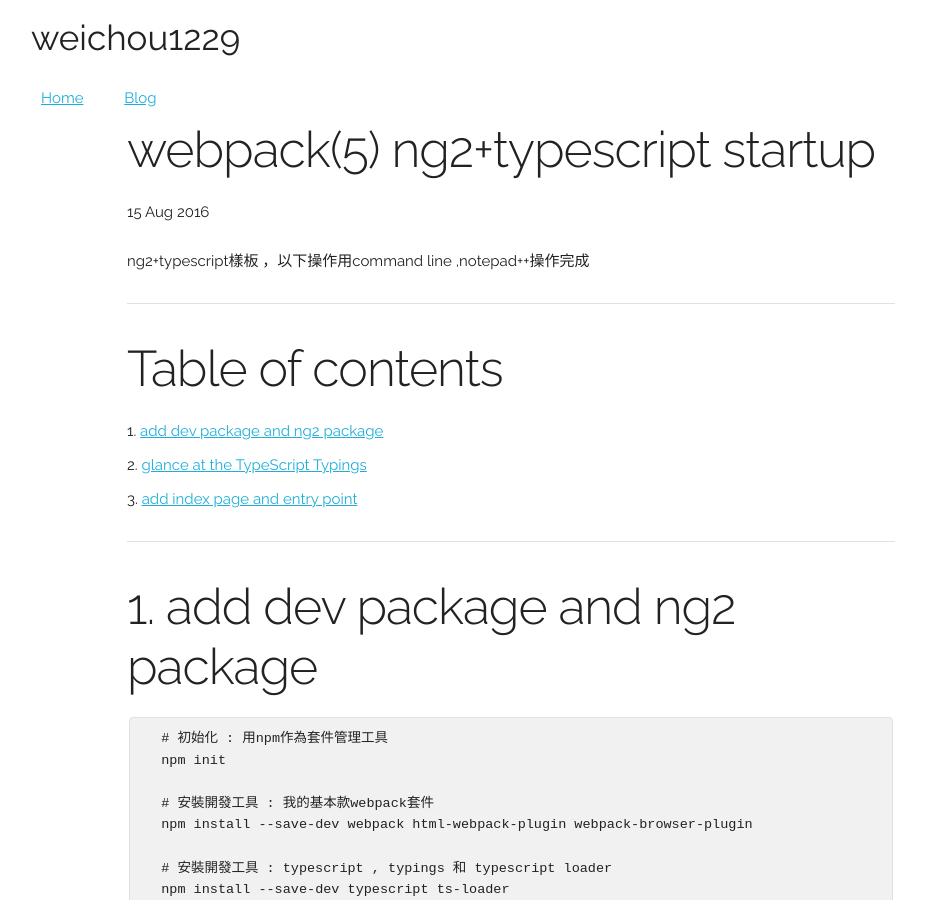
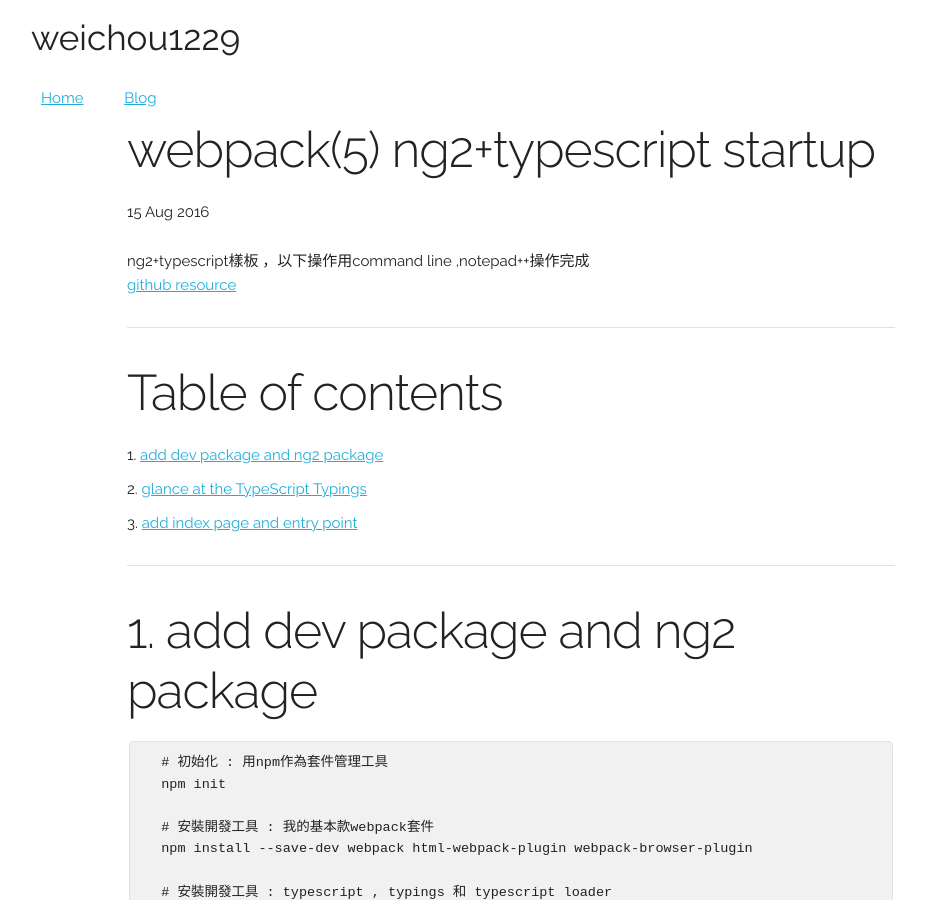
Before and after one commit to weichou1229/weichou.github.io, a Jekyll site: the page built from _posts/blog/2016-08-15-webpack-ng2-typescript-startup.md, in a window 1280 px wide and 900 px high. Shown: the whole window, without its empty margins (129-1055 px from the left). Built offline with Jekyll 4.4.1, drawn with Linux system fonts in a browser that asks for light colours; comment, search, counter and statistics services are not loaded.

Commit message:
ng2 startup

```diff
--- a/_posts/blog/2016-08-15-webpack-ng2-typescript-startup.md
+++ b/_posts/blog/2016-08-15-webpack-ng2-typescript-startup.md
@@ -5,6 +5,7 @@ date: 2016-08-15T16:00:00.000Z
 ---
 
 ng2+typescript樣板 ，以下操作用command line ,notepad++操作完成
+[github resource](https://github.com/weichou1229/webpack-practice/tree/master/ng2Startup)
 
 --------------------------------------------------------------------------------
 
```
